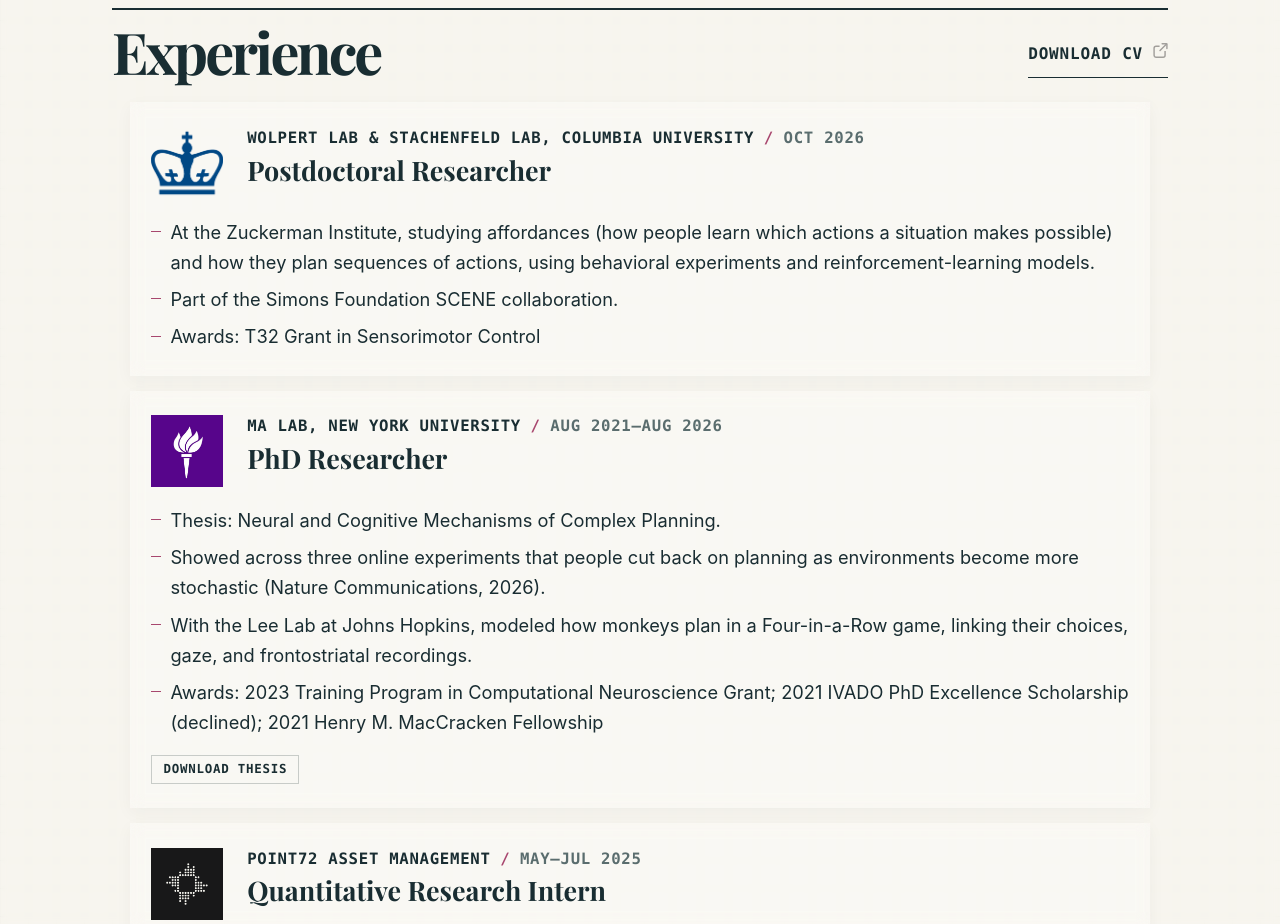
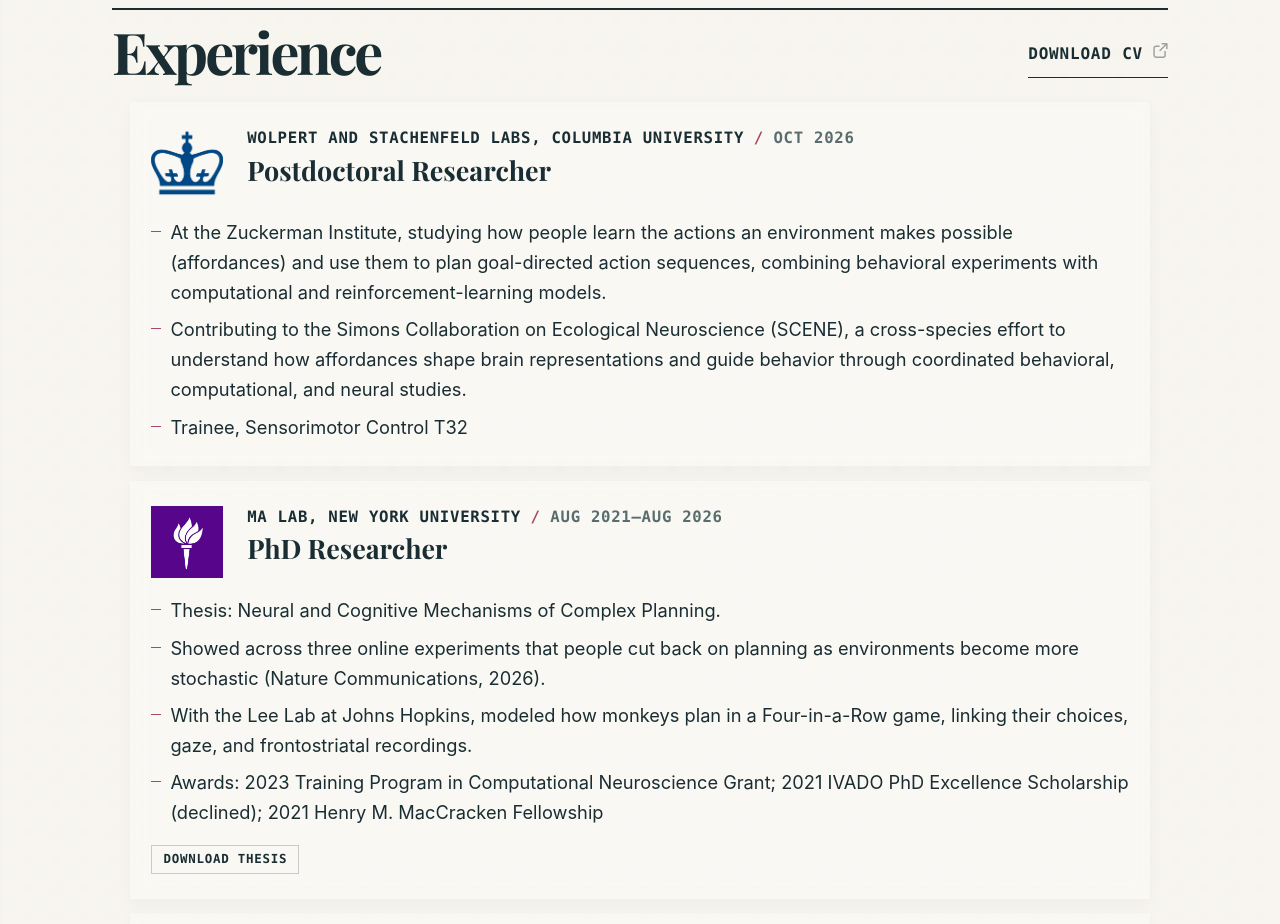
Before and after one commit to jordanlei/website, a Vue app: page / in a window 1280 px wide. Shown: the part 2500-3424 px from the top of the page. Built offline with nearby package versions, Linux system fonts and the light colour scheme; a web font is replaced by a local one.

Commit message:
Update CV and postdoctoral experience

```diff
--- a/src/content/experience.js
+++ b/src/content/experience.js
@@ -1,5 +1,5 @@
 export const experience = [
-  { image: '/images/experience/logo-columbia-crown.png', alt: 'Columbia University', period: 'Oct 2026', title: 'Postdoctoral Researcher', organization: 'Wolpert Lab & Stachenfeld Lab, Columbia University', details: ['At the Zuckerman Institute, studying affordances (how people learn which actions a situation makes possible) and how they plan sequences of actions, using behavioral experiments and reinforcement-learning models.', 'Part of the Simons Foundation SCENE collaboration.', 'Awards: T32 Grant in Sensorimotor Control'] },
+  { image: '/images/experience/logo-columbia-crown.png', alt: 'Columbia University', period: 'Oct 2026', title: 'Postdoctoral Researcher', organization: 'Wolpert and Stachenfeld Labs, Columbia University', details: ['At the Zuckerman Institute, studying how people learn the actions an environment makes possible (affordances) and use them to plan goal-directed action sequences, combining behavioral experiments with computational and reinforcement-learning models.', 'Contributing to the Simons Collaboration on Ecological Neuroscience (SCENE), a cross-species effort to understand how affordances shape brain representations and guide behavior through coordinated behavioral, computational, and neural studies.', 'Trainee, Sensorimotor Control T32'] },
   { image: '/images/experience/logo-nyu.jpeg', alt: 'New York University', period: 'Aug 2021–Aug 2026', title: 'PhD Researcher', organization: 'Ma Lab, New York University', details: ['Thesis: Neural and Cognitive Mechanisms of Complex Planning.', 'Showed across three online experiments that people cut back on planning as environments become more stochastic (Nature Communications, 2026).', 'With the Lee Lab at Johns Hopkins, modeled how monkeys plan in a Four-in-a-Row game, linking their choices, gaze, and frontostriatal recordings.', 'Awards: 2023 Training Program in Computational Neuroscience Grant; 2021 IVADO PhD Excellence Scholarship (declined); 2021 Henry M. MacCracken Fellowship'], actions: [{ href: '/files/JordanLei_Thesis.pdf', label: 'Download Thesis', download: 'JordanLei_Thesis.pdf' }] },
   { image: '/images/experience/point72.png', alt: 'Point72', period: 'May–Jul 2025', title: 'Quantitative Research Intern', organization: 'Point72 Asset Management', details: ['Built statistical models of portfolio-manager performance and cognitive biases, such as the disposition effect.', 'Proposed and implemented an Elo-style rating to compare managers within sectors and market groups.'] },
   { image: '/images/experience/logo-penn.png', alt: 'University of Pennsylvania', period: 'May 2020–May 2021', title: 'Research Assistant', organization: 'Kording Lab & Gold Lab, University of Pennsylvania', details: ["Master's thesis: modeled object-based attention using bidirectional recurrent gating.", { text: 'Read the related Nature Communications paper (2026)', href: 'https://www.nature.com/articles/s41467-026-72146-9' }, 'Compared biologically plausible and artificial learning algorithms.', 'Award: Lila R. Gleitman MINDCORE Summer Fellowship'] },
--- a/src/features/home/components/AboutSection.vue
+++ b/src/features/home/components/AboutSection.vue
@@ -12,7 +12,7 @@
           title="About"
         />
         <ExternalLink
-          href="/files/Resume_JordanLei.pdf"
+          href="/files/cv.pdf"
           label="View CV"
         />
       </div>
--- a/src/features/home/components/ExperienceSection.vue
+++ b/src/features/home/components/ExperienceSection.vue
@@ -13,7 +13,7 @@
           title="Experience"
         />
         <ExternalLink
-          href="/files/Resume_JordanLei.pdf"
+          href="/files/cv.pdf"
           label="Download CV"
         />
       </div>
--- a/src/shared/components/Menu.vue
+++ b/src/shared/components/Menu.vue
@@ -53,7 +53,7 @@
 ]
 
 const menuActions = [
-  { href: '/files/Resume_JordanLei.pdf', label: 'CV', external: true },
+  { href: '/files/cv.pdf', label: 'CV', external: true },
   { href: 'https://scholar.google.com/citations?user=GRnnNBYAAAAJ&hl=en', label: 'Scholar', external: true },
   { href: 'mailto:jordanlei.work@gmail.com', label: 'Email' },
 ]
```
Also changed, not shown: 2 other files (tests, documents, lock files or other folders).
